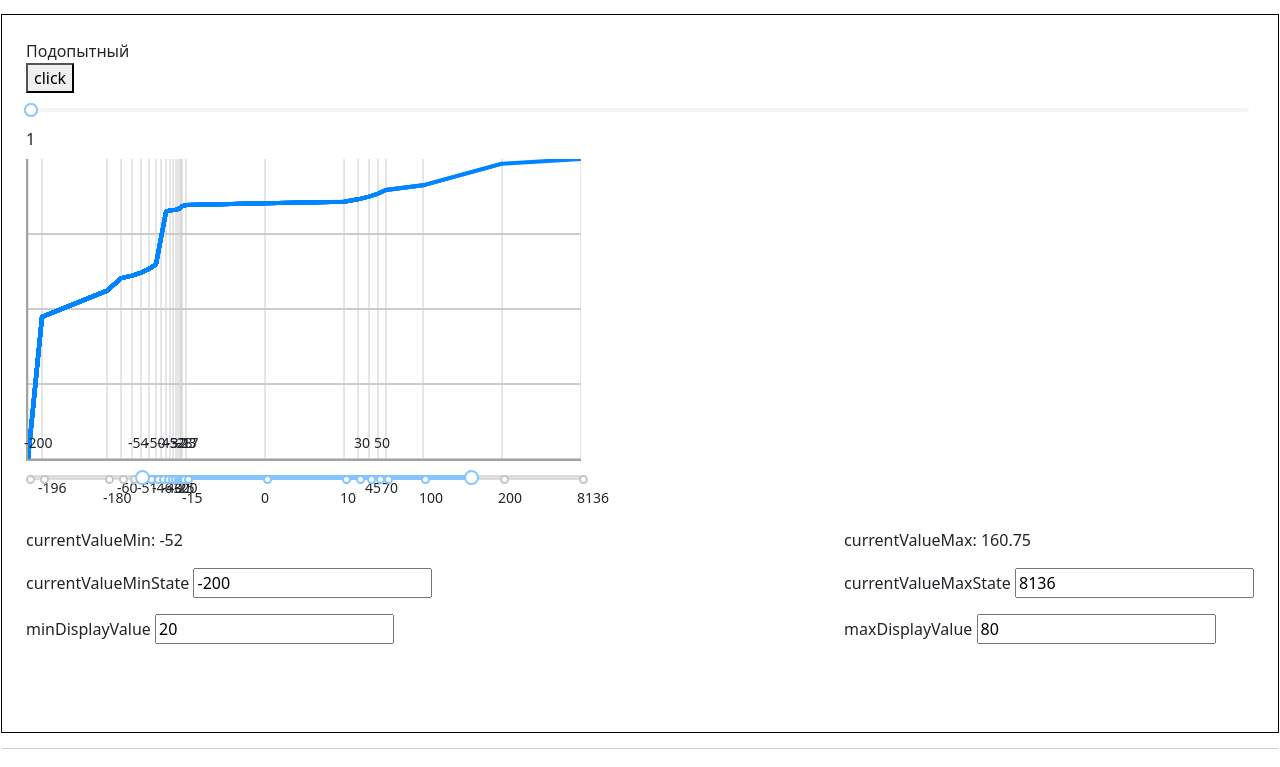
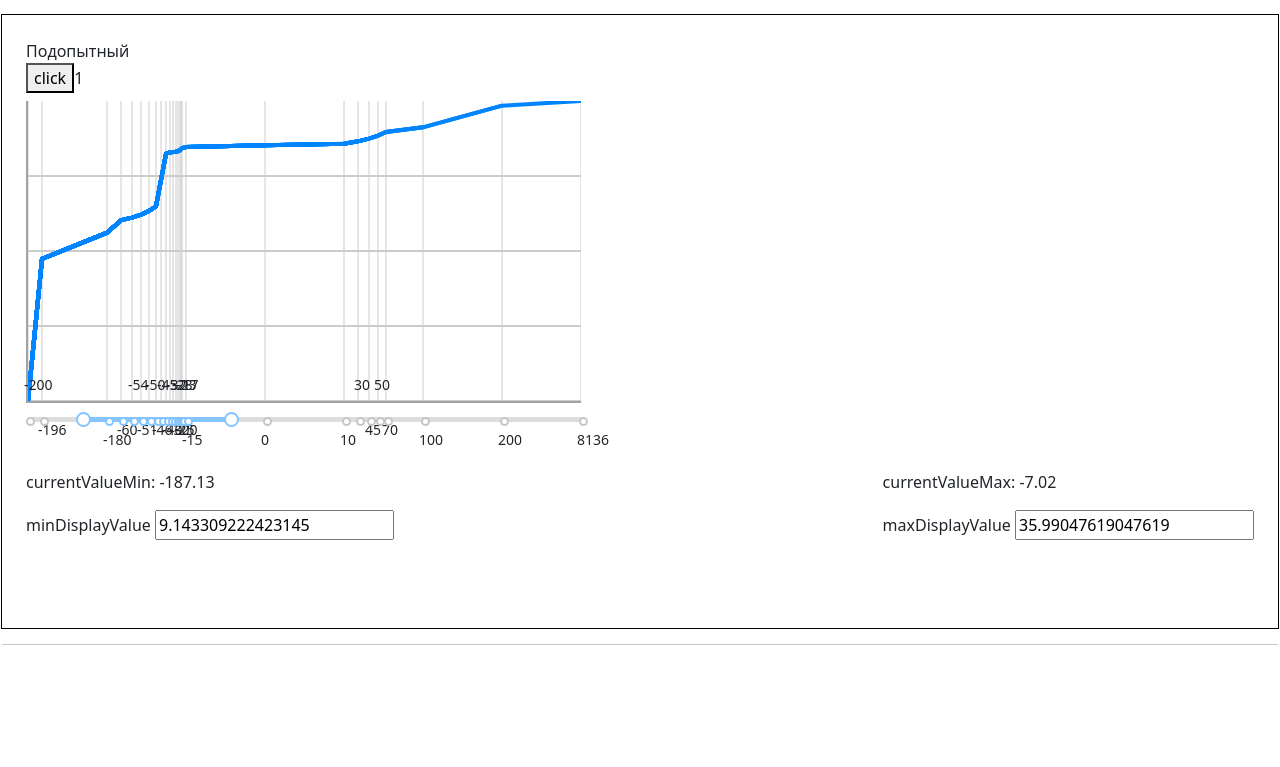
Before and after one commit to picus23/any-web-components, a Next.js app: page /slider in a window 1280 px wide. Shown: the part 545-1312 px from the top of the page. After the commit the page ends 1208 px from the top, so only its background shows below. Built offline with nearby package versions, Linux system fonts and the light colour scheme.

Commit message:
add save pos after switch canvas and back

```diff
--- a/components/slider/ExpoSlider.tsx
+++ b/components/slider/ExpoSlider.tsx
@@ -23,10 +23,6 @@ const ExpoSlider: FC<ExpoSliderProps> = ({ data, minPropValue, maxPropValue, wid
     const valuesCv = data.flat(Infinity);
     valuesCv.sort((a, b) => a - b);
 
-    // Ездит вместе с antd слайдером
-    // let minValue = minPropValue ?? Math.min(...valuesCv);
-    // let maxValue = maxPropValue ?? Math.max(...valuesCv);
-
     let minValue = Math.min(...valuesCv);
     let maxValue = Math.max(...valuesCv);
 
@@ -35,12 +31,115 @@ const ExpoSlider: FC<ExpoSliderProps> = ({ data, minPropValue, maxPropValue, wid
     let [minDisplayValue, setMinDisplayValue] = useState(minPropValue ?? 0);
     let [maxDisplayValue, setMaxDisplayValue] = useState(maxPropValue ?? 100);
 
-    let [currentValueMinState, setCurrentValueMin] = useState(minValue);
-    let [currentValueMaxState, setCurrentValueMax] = useState(maxValue);
+    useEffect(() => {
+        // MIN Pos After Render для положительных
+        // MIN
+        for (let key in valuesCv) {
+            if (minPropValue != null) {
+                if (minPropValue < valuesCv[key]) {
+                    fromValueMin = Number(key) - 1
+                    toValueMin = Number(key)
+                    break;
+                }
+            }
+        }
+        // MAX
+        for (let key in valuesCv) {
+            if (maxPropValue != null) {
+                if (maxPropValue < valuesCv[key]) {
+                    fromValueMax = Number(key)
+                    toValueMax = Number(key) - 1
+                    break;
+                }
+            }
+        }
 
-    useEffect(() => {
-        setMinDisplayValue(minPropValue ?? 0);
-        setMaxDisplayValue(maxPropValue ?? 100);
+        // MIN Pos After Render для отрицательных
+        // Позиция для MIN
+        for (let key in reverseValuesFromSlider) {
+            if (currentPositionMin < valuesFromSlider[key]) {
+                fromKey = Number(key)
+                toKey = Number(key) - 1
+                break;
+            }
+        }
+        // Позиция для MAX
+        for (let key in valuesFromSlider) {
+            if (currentPositionMax > reverseValuesFromSlider[key]) {
+                fromKeyMax = Number(key) - 1
+                toKeyMax = Number(key)
+                break;
+            }
+        }
+
+        var minPosAfterRenderUseEffect = 0;
+        var maxPosAfterRenderUseEffect = 0;
+        if (minPropValue! >= 0 && maxPropValue! >= 0) {
+            // MIN
+            const pixFrom = valuesFromSlider[fromValueMin];
+            const pixTo = valuesFromSlider[toValueMin];
+
+            const valFrom = valuesCv[fromValueMin];
+            const valTo = valuesCv[toValueMin];
+
+            let differencePixMin = pixTo - pixFrom;
+            let differcenceValueMin = valTo - valFrom;
+            let minPercentDifferenceBetweenMinPropValFrom = Math.ceil((minPropValue! - valFrom) / differcenceValueMin * 100);
+
+            let differenceCurrentPixMin = (minPercentDifferenceBetweenMinPropValFrom / 100 * differencePixMin) + pixFrom;
+
+            minPosAfterRenderUseEffect = differenceCurrentPixMin / widthCanvas * 100 + 0.2;
+
+            // MAX
+            const pixToMax = valuesFromSlider[fromValueMax];
+            const pixFromMax = valuesFromSlider[toValueMax];
+
+            const valFromMax = valuesCv[fromValueMax];
+            const valToMax = valuesCv[toValueMax];
+
+            let differencePixMax = pixToMax - pixFromMax;
+            let differenceValueMax = valFromMax - valToMax;
+            let maxPercentDifferenceBetweenMaxPropValFrom = (maxPropValue! - valToMax) / differenceValueMax * 100;
+
+            let differenceCurrentPixMax = (maxPercentDifferenceBetweenMaxPropValFrom / 100 * differencePixMax) + pixFromMax;
+
+            maxPosAfterRenderUseEffect = differenceCurrentPixMax / widthCanvas * 100;
+        } else {
+            console.log('here')
+            // MIN
+            const pixFrom = valuesFromSlider[fromValueMin];
+            const pixTo = valuesFromSlider[toValueMin];
+
+            const valFrom = valuesCv[fromValueMin];
+            const valTo = valuesCv[toValueMin];
+
+            let differencePixMin = pixTo - pixFrom;
+            let differcenceValueMin = Math.abs(valFrom - valTo);
+            let minPercentDifferenceBetweenMinPropValFrom = Math.abs(valFrom - minPropValue!) / differcenceValueMin * 100;
+
+            let differenceCurrentPixMin = (minPercentDifferenceBetweenMinPropValFrom / 100 * differencePixMin) + pixFrom;
+
+            minPosAfterRenderUseEffect = differenceCurrentPixMin / widthCanvas * 100;
+
+            // MAX
+            const pixToMax = valuesFromSlider[fromValueMax];
+            const pixFromMax = valuesFromSlider[toValueMax];
+
+            const valFromMax = valuesCv[fromValueMax];
+            const valToMax = valuesCv[toValueMax];
+
+            let differencePixMax = pixToMax - pixFromMax;
+            let differenceValueMax = valFromMax - valToMax;
+            console.log({ pixFromMax, pixToMax, valFromMax, valToMax, differencePixMax, differenceValueMax })
+            let maxPercentDifferenceBetweenMaxPropValFrom = (maxPropValue! - valToMax) / differenceValueMax * 100;
+
+            let differenceCurrentPixMax = (maxPercentDifferenceBetweenMaxPropValFrom / 100 * differencePixMax) + pixFromMax;
+
+            maxPosAfterRenderUseEffect = differenceCurrentPixMax / widthCanvas * 100 - 0.2;
+        }
+
+        setMinDisplayValue(minPropValue ? minPosAfterRenderUseEffect : 0);
+        setMaxDisplayValue(maxPropValue ? maxPosAfterRenderUseEffect : 100);
     }, [maxValue, minValue])
 
 
@@ -49,14 +148,6 @@ const ExpoSlider: FC<ExpoSliderProps> = ({ data, minPropValue, maxPropValue, wid
     }
     const handleMaxValueChange = (event: any) => {
         setMaxDisplayValue(event.target.value)
-    }
-
-
-    const handleCurrentValueMinState = (event: any) => {
-        setCurrentValueMin(event.target.value)
-    }
-    const handleCurrentValueMaxState = (event: any) => {
-        setCurrentValueMax(event.target.value)
     }
 
     // Делю массив на разряды десяток | Вычисление кол-ва подмассивов
@@ -167,7 +258,7 @@ const ExpoSlider: FC<ExpoSliderProps> = ({ data, minPropValue, maxPropValue, wid
 
             let breakpoint_pos = +el.style.left.slice(0, el.style.left.length - 2); // Убирает из строки px
             el.addEventListener('click', () => { clickBreakpoint(el, breakpoint_pos) });
-            if (breakpoint_pos > currentPosition && breakpoint_pos < currentPositionMax) { // Активно, если breakpoint больше левого пальца и меньше правого
+            if (breakpoint_pos > currentPositionMin && breakpoint_pos < currentPositionMax) { // Активно, если breakpoint больше левого пальца и меньше правого
                 el.classList.add('breakpoint-active')
             } else {
                 el.classList.add('breakpoint')
@@ -188,11 +279,15 @@ const ExpoSlider: FC<ExpoSliderProps> = ({ data, minPropValue, maxPropValue, wid
         }
     })
     // Здесь считаются корректные значения ползунка (которые отображаются)
+    let fromValueMin = 0;
+    let toValueMin = 0;
+    let fromValueMax = 0;
+    let toValueMax = 0;
     let fromKey = 0;
     let toKey = 0;
     let fromKeyMax = 0;
     let toKeyMax = 0;
-    let currentPosition = 0;
+    let currentPositionMin = 0;
     let currentPositionMax = 0;
     let reverseValuesFromSlider: number[] = [];
     let reverseValuesCv: number[] = [];
@@ -214,29 +309,31 @@ const ExpoSlider: FC<ExpoSliderProps> = ({ data, minPropValue, maxPropValue, wid
     // Расчёт Current Position (зависит от данных, которые отображаются на отрезке (числа)) для положительных / отрицательных значений
     // Если отрицательное и МИН и МАКС
     if (maxValue < 0) {
-        currentPosition = Math.floor(Math.abs((minDisplayValue * widthCanvas) / 100));
+        currentPositionMin = Math.floor(Math.abs((minDisplayValue * widthCanvas) / 100));
         currentPositionMax = Math.ceil(Math.abs(maxDisplayValue * widthCanvas / 100));
     }
     // Если отрицательное только MIN
     else if (minValue < 0) {
-        currentPosition = Math.floor(Math.abs((minDisplayValue * widthCanvas) / 100));
+        currentPositionMin = Math.floor(Math.abs((minDisplayValue * widthCanvas) / 100));
         currentPositionMax = Math.ceil((maxDisplayValue * widthCanvas) / 100);
     }
     // Если положительные и МИН и МАКС
     else {
-        currentPosition = Math.floor((minDisplayValue * widthCanvas) / 100);
+        currentPositionMin = Math.floor((minDisplayValue * widthCanvas) / 100);
         currentPositionMax = Math.ceil((maxDisplayValue * widthCanvas) / 100);
     }
+
 
     // Отрезок между левым и правым значением Для положительных значений
     // Позиция для MIN
     for (let key in valuesFromSlider) {
-        if (currentPosition < valuesFromSlider[key]) {
+        if (currentPositionMin < valuesFromSlider[key]) {
             fromKey = Number(key) - 1
             toKey = Number(key)
             break;
         }
     }
+
     // Позиция для MAX
     for (let key in reverseValuesFromSlider) {
         if (currentPositionMax > reverseValuesFromSlider[key]) {
@@ -249,7 +346,7 @@ const ExpoSlider: FC<ExpoSliderProps> = ({ data, minPropValue, maxPropValue, wid
     // Отрезок между левым и правым значением Для отрицательных значений
     // Позиция для MIN
     for (let key in reverseValuesFromSlider) {
-        if (currentPosition < valuesFromSlider[key]) {
+        if (currentPositionMin < valuesFromSlider[key]) {
             fromKey = Number(key)
             toKey = Number(key) - 1
             break;
@@ -274,7 +371,7 @@ const ExpoSlider: FC<ExpoSliderProps> = ({ data, minPropValue, maxPropValue, wid
         const valTo = valuesCv[toKey];
 
         let differencePix = pixTo - pixFrom;
-        let differenceCurrentPix = currentPosition - pixFrom;
+        let differenceCurrentPix = currentPositionMin - pixFrom;
 
         if (minDisplayValue == 100) {
             var currentValueMin = maxValue;
@@ -292,9 +389,10 @@ const ExpoSlider: FC<ExpoSliderProps> = ({ data, minPropValue, maxPropValue, wid
         let differencePixMax = pixFromMax - pixToMax;
         let differenceCurrentPixMax = currentPositionMax - pixToMax
 
-        var currentValueMax = (valToMax - valFromMax) * (differenceCurrentPixMax / differencePixMax) + valFromMax;
         if (maxDisplayValue == 0) {
             currentValueMax = minValue;
+        } else {
+            var currentValueMax = (valToMax - valFromMax) * (differenceCurrentPixMax / differencePixMax) + valFromMax;
         }
     }
     // Current Value для отрицательных значений
@@ -307,15 +405,13 @@ const ExpoSlider: FC<ExpoSliderProps> = ({ data, minPropValue, maxPropValue, wid
         const valFrom = valuesCv[toKey];
 
         let differencePix = pixTo - pixFrom;
-        let differenceCurrentPix = currentPosition - pixFrom;
+        let differenceCurrentPix = currentPositionMin - pixFrom;
 
         var currentValueMin = (valFrom - valTo);
         var currentValueMin = valFrom - (valFrom - valTo) * (differenceCurrentPix / differencePix);
         if (minDisplayValue == 100) {
             currentValueMin = maxValue;
         }
-
-        // console.log({ pixFrom, pixTo, valFrom, valTo, currentValueMin, differenceCurrentPix, differencePix, currentPosition })
 
         // MAX
         const pixFromMax = reverseValuesFromSlider[fromKeyMax];
@@ -362,12 +458,12 @@ const ExpoSlider: FC<ExpoSliderProps> = ({ data, minPropValue, maxPropValue, wid
         <div className="d-flex justify-content-between my-5">
             <div>
                 <p>currentValueMin: {Math.trunc(currentValueMin * 100) / 100}</p>
-                <p>currentValueMinState <input type="number" onChange={handleCurrentValueMinState} value={currentValueMinState} /></p>
+                {/* <p>currentValueMinState <input type="number" onChange={handleCurrentValueMinState} value={currentValueMinState} /></p> */}
                 <p>minDisplayValue <input type="number" onChange={handleMinValueChange} value={minDisplayValue} /></p>
             </div>
             <div>
                 <p>currentValueMax: {Math.trunc(currentValueMax * 100) / 100}</p>
-                <p>currentValueMaxState <input type="number" onChange={handleCurrentValueMaxState} value={currentValueMaxState} /></p>
+                {/* <p>currentValueMaxState <input type="number" onChange={handleCurrentValueMaxState} value={currentValueMaxState} /></p> */}
                 <p>maxDisplayValue <input type="number" onChange={handleMaxValueChange} value={maxDisplayValue} /></p>
             </div>
         </div>
--- a/pages/slider/index.tsx
+++ b/pages/slider/index.tsx
@@ -23,8 +23,11 @@ export default function () {
 
 
     const [current, setCurrent] = useState(1)
-    const [values, setValues] = useState<[number, number]>([20, 80])
-    const [valuess, setValuess] = useState<[number, number]>([20, 50])
+    const [values, setValues] = useState<[number, number]>([-187, -7])
+    const [valuess, setValuess] = useState<[number, number]>([-18, 190])
+
+    // console.log(values);
+    // console.log(valuess);
 
     return <>
 
@@ -48,7 +51,7 @@ export default function () {
             {
                 current % 2 == 1 ?
                     <>
-                        <Slider range value={values} onChange={(val) => setValues(val)} />
+                        {/* <Slider range value={values} onChange={(val) => setValues(val)} /> */}
 
                         1
                         <ExpoSlider
@@ -59,13 +62,13 @@ export default function () {
 
                             widthCanvas={553}
                             heightCanvas={300}
-                            onChange={(val) => setValues([val,val])}
+                            onChange={(val) => setValues([values[0],values[1]])}
                             lineWidth={4}
                         />
                     </>
                     : <>
                         2
-                        <Slider range value={valuess} onChange={(val) => setValuess(val)} />
+                        {/* <Slider range value={valuess} onChange={(val) => setValuess(val)} /> */}
                         <ExpoSlider
                             data={[values1]}
 
@@ -74,7 +77,7 @@ export default function () {
 
                             widthCanvas={1000}
                             heightCanvas={300}
-                            onChange={() => { }}
+                            onChange={(val) => setValuess([val,val])}
                         />
                     </>
             }
```
